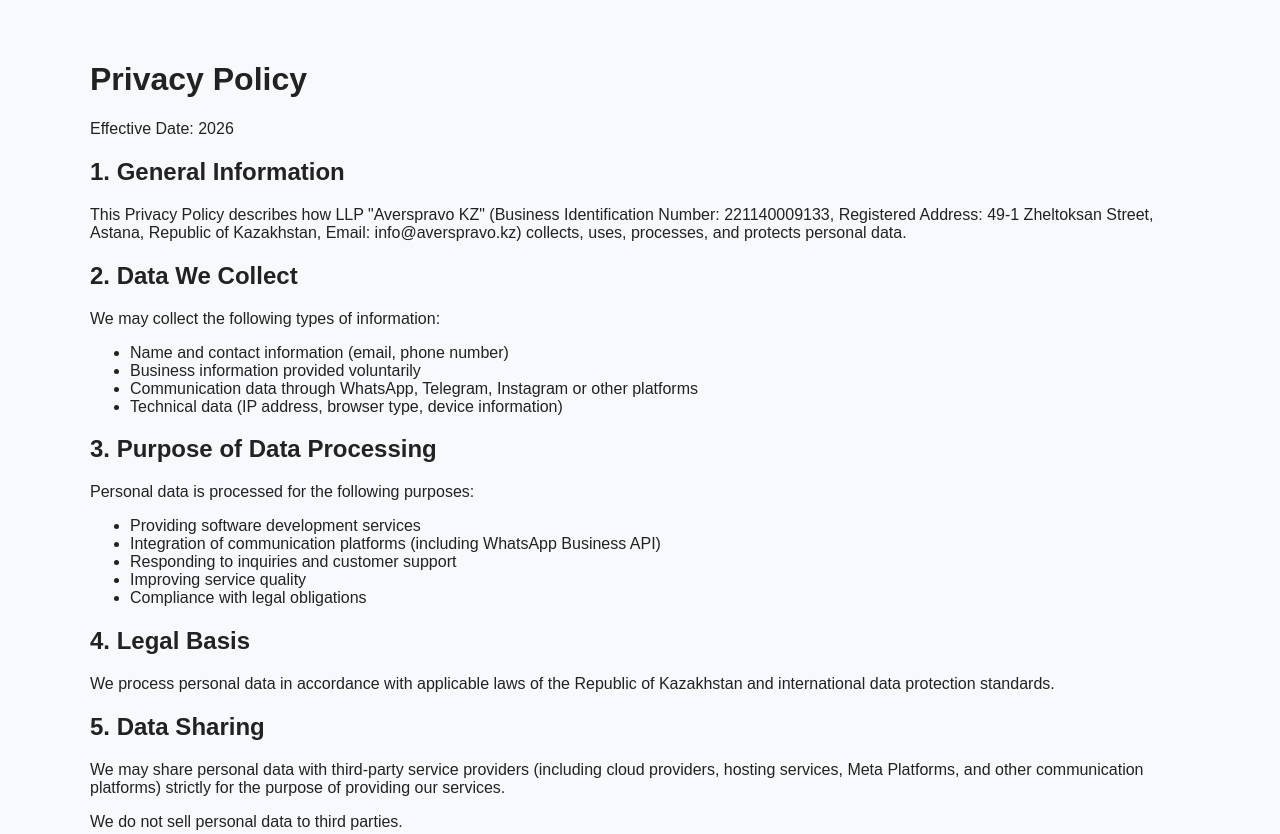
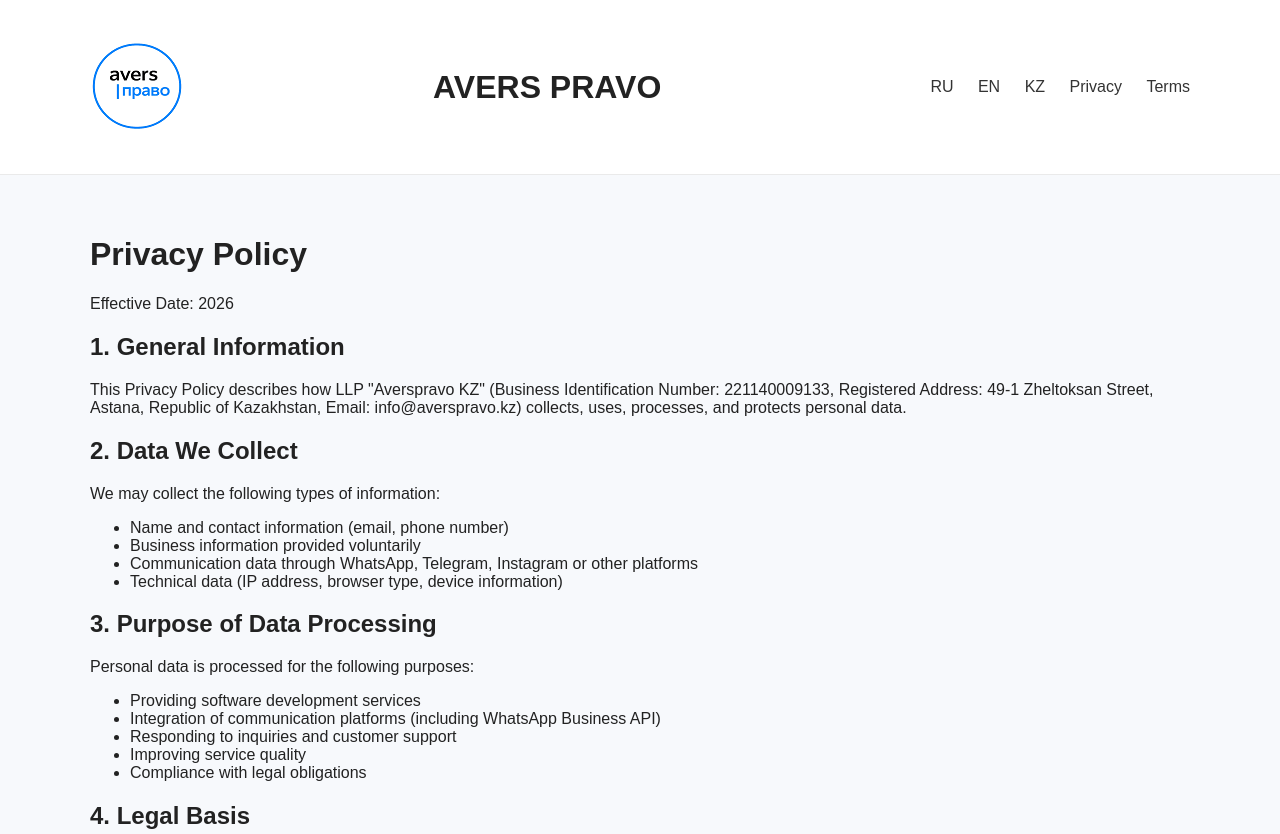
Before and after one commit to aversintconsult-hue/averspravo-kz-site, a plain HTML site: page privacy.html in a window 1280 px wide. Shown: the top 834 px of the page. Drawn offline with Linux system fonts and the light colour scheme.

Commit message:
Added full Privacy Policy2

```diff
--- a/privacy.html
+++ b/privacy.html
@@ -6,6 +6,23 @@
 <link rel="stylesheet" href="style.css">
 </head>
 <body>
+
+<header class="header">
+    <div class="container header-flex">
+        <div class="logo">
+            <img src="logo.png" alt="Averspravo KZ Logo">
+        </div>
+        <h1>AVERS PRAVO</h1>
+
+        <nav class="nav">
+            <a href="index.html">RU</a>
+            <a href="en.html">EN</a>
+            <a href="kz.html" class="active">KZ</a>
+            <a href="privacy.html">Privacy</a>
+            <a href="terms.html">Terms</a>
+        </nav>
+    </div>
+</header>
 
 <div class="container">
 
```
